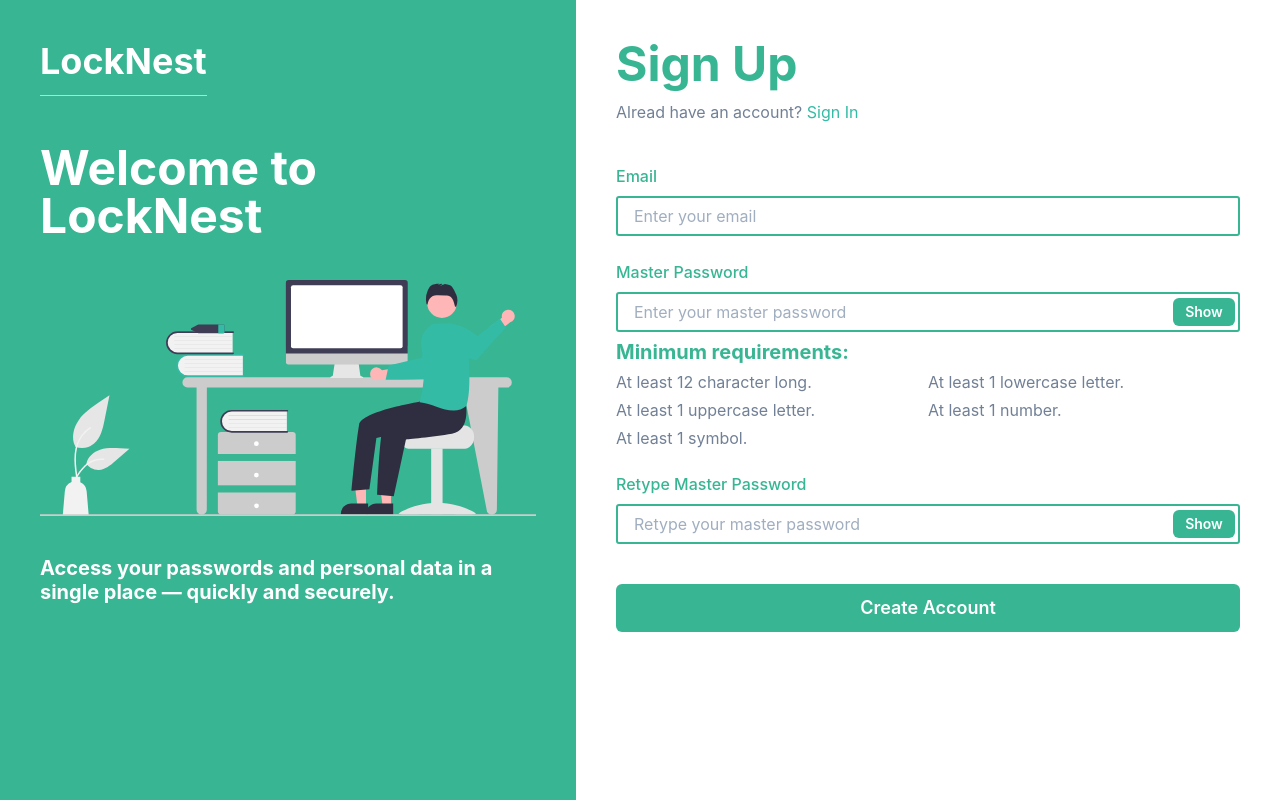
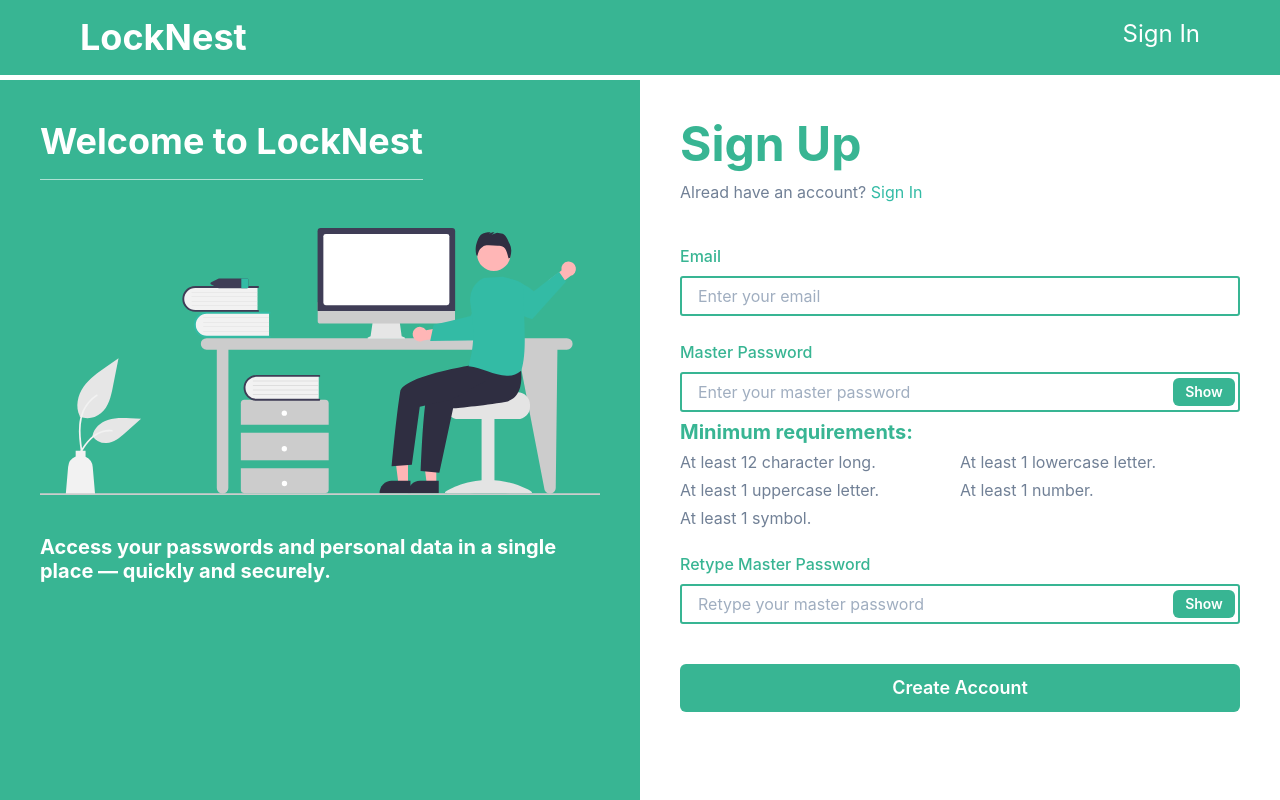
Before and after one commit to amit-ksh/locknest, a Next.js app: page /signup in a window 1280 px wide. Built offline with nearby package versions, Linux system fonts and the light colour scheme.

Commit message:
ui improved

```diff
--- /dev/null
+++ b/components/Header.tsx
@@ -0,0 +1,25 @@
+import NextLink from 'next/link';
+import { Flex, Heading, Link, Text } from '@chakra-ui/layout';
+import { useRouter } from 'next/router';
+
+const Header = () => {
+  const router = useRouter();
+
+  return (
+    <Flex p={4} px={20} bg="brand.500" color="white" justify="space-between">
+      <Heading size="xl">LockNest</Heading>
+      <Text fontSize="24px">
+        <NextLink
+          href={{
+            pathname: router.asPath === '/signin' ? '/signup' : '/signin',
+          }}
+          passHref
+        >
+          <Link>{router.asPath === '/signin' ? 'Sign Up' : 'Sign In'}</Link>
+        </NextLink>
+      </Text>
+    </Flex>
+  );
+};
+
+export default Header;
--- a/components/Header.jsx
+++ b/components/MainHeader.jsx
@@ -14,7 +14,7 @@ import { auth } from '../lib/mutations';
 import AddNewItem from './AddNewItem';
 import SearchBar from './SearchBar';
 
-const Header = ({ menuItems }) => {
+const MainHeader = ({ menuItems }) => {
   const { isOpen, onOpen, onClose } = useDisclosure();
   const [isLoading, setIsLoading] = useState(false);
   const router = useRouter();
@@ -31,7 +31,7 @@ const Header = ({ menuItems }) => {
   return (
     <Box w="100%" p={5} pt={7}>
       <Flex justify="space-between" alignItems="center">
-        <Flex flexBasis="60%" gap={4}s alignItems="center">
+        <Flex flexBasis="60%" gap={4} alignItems="center">
           {/* ADD ITEM BUTTONS */}
           {menuItems.length > 1 ? (
             <Box>
@@ -82,4 +82,4 @@ const Header = ({ menuItems }) => {
   );
 };
 
-export default Header;
+export default MainHeader;
--- a/components/SignupForm.tsx
+++ b/components/SignupForm.tsx
@@ -60,10 +60,10 @@ const SignUpForm = () => {
       .has()
       .digits(1) // Must have at least 1 digits
       .has()
-      .symbols(1)
+      .symbols(1) // Must have at least 1 symbol
       .has()
       .not()
-      .spaces();
+      .spaces(); // Must not have any spaces in the password
 
     if (schema.validate(password)) {
       setIsPasswordValid(true);
--- a/components/SignupFormBanner.tsx
+++ b/components/SignupFormBanner.tsx
@@ -12,13 +12,12 @@ const SignupFormBanner = () => {
       align="flex-start"
       bg="brand.500"
     >
-      <VStack alignItems="flex-start" spacing={3}>
-        <Heading size="xl">LockNest</Heading>
-        <Divider />
+      <VStack alignItems="flex-start" spacing={4}>
+        <Heading size="xl">Welcome to LockNest</Heading>
+        <Divider color="white" />
       </VStack>
 
       <VStack spacing={10} alignItems="stretch" w="full">
-        <Heading size="2xl">Welcome to LockNest</Heading>
         <AspectRatio ratio={21 / 10} w="100%">
           <Image
             src={WelcomeIcon.src}
--- a/pages/idcards.tsx
+++ b/pages/idcards.tsx
@@ -1,10 +1,4 @@
 import MainLayout from '../components/MainLayout';
-import PasswordFrom from '../components/PasswordForm';
-import SecureNotesForm from '../components/SecureNotesForm';
-import PaymentCardForm from '../components/PaymentCardForm';
-import BankAccountForm from '../components/BankAccountForm';
-import AddressForm from '../components/AddressForm';
-import EmailForm from '../components/EmailForm';
 import IDCardForm from '../components/IDCardForm';
 
 const menuItems = {
--- a/pages/signup.tsx
+++ b/pages/signup.tsx
@@ -1,16 +1,20 @@
 import { Box, Flex } from '@chakra-ui/layout';
 
+import Header from '../components/Header';
 import SignupForm from '../components/SignupForm';
 import SignupFormBanner from '../components/SignupFormBanner';
 
 const Signup = () => {
   return (
-    <Box w="100%" h="100vh" maxW="container.xl" p={0}>
-      <Flex w="100%" h="100%" direction={{ base: 'column', md: 'row-reverse' }}>
-        <Box flexBasis="55%">
+    <Box w="100%" h="100vh" p={0}>
+      <Box h="10%">
+        <Header />
+      </Box>
+      <Flex h="90%" direction={{ base: 'column', md: 'row-reverse' }}>
+        <Box flexBasis="50%">
           <SignupForm />
         </Box>
-        <Box flexBasis="45%">
+        <Box flexBasis="50%">
           <SignupFormBanner />
         </Box>
       </Flex>
```
Also changed, not shown: components/MainLayout.tsx (+8 -5 lines), components/Navbar.tsx (+12 -9 lines), components/SigninFormBanner.tsx (+3 -5 lines), pages/signin.tsx (+7 -3 lines).
